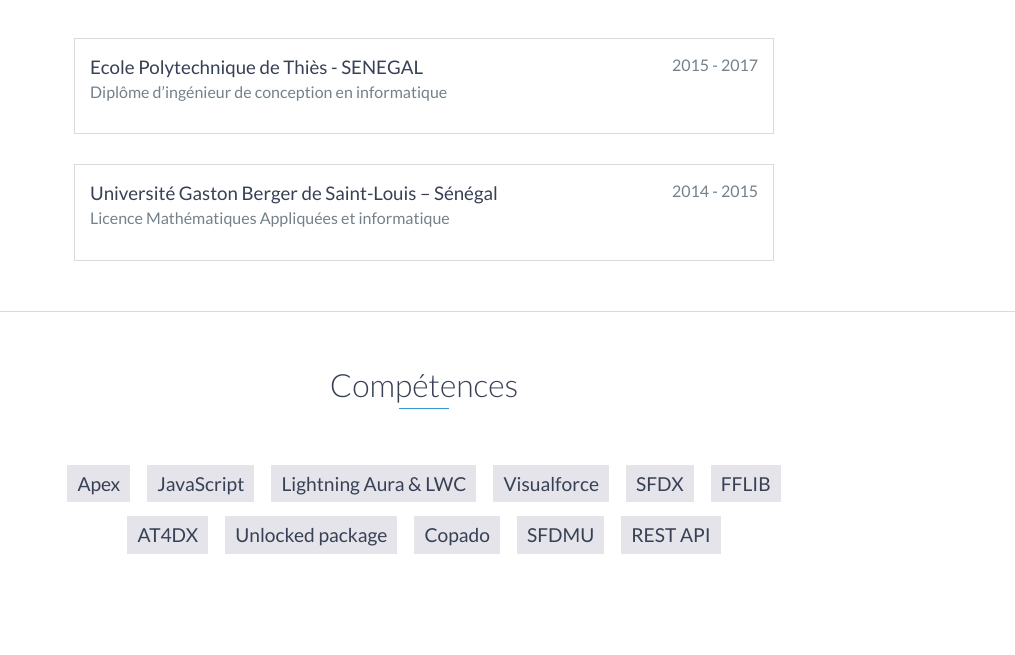
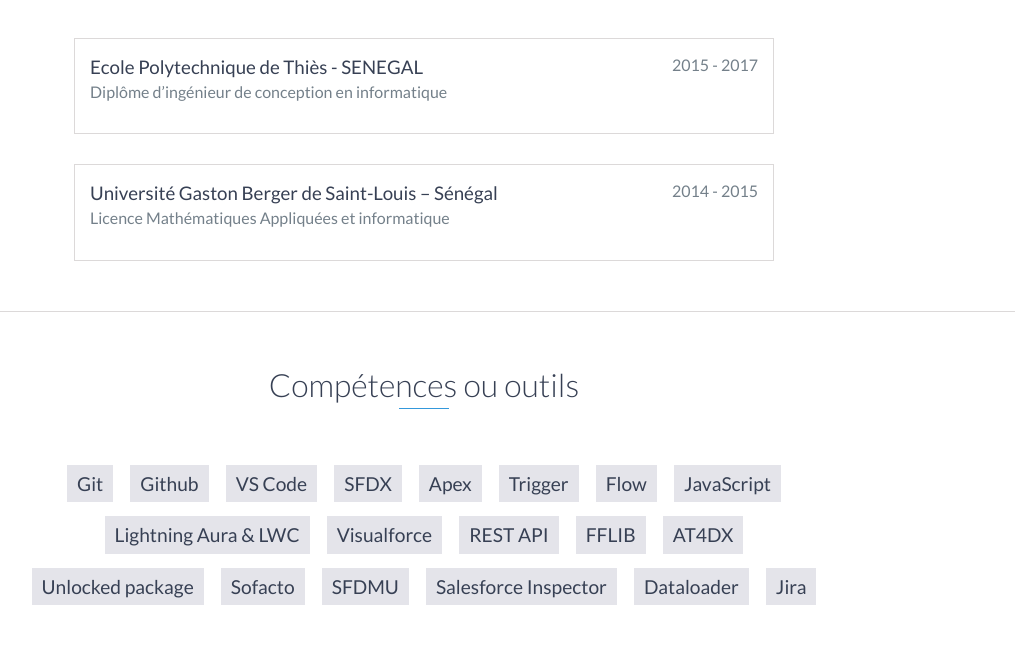
Before and after one commit to NgomDibocor/portfolio, a website: page index.html in a window 1280 px wide. Shown: the part 3886-4541 px from the top of the page, without its empty margins (216-1231 px from the left). Drawn offline with nearby package versions, Linux system fonts and the light colour scheme.

Commit message:
Update skills

```diff
--- a/index.html
+++ b/index.html
@@ -222,19 +222,27 @@
     <!-- End #education -->
 
     <div id="skills">
-        <h2 class="heading">Compétences</h2>
+        <h2 class="heading">Compétences ou outils</h2>
         <ul>
+	    <li>Git</li>
+	    <li>Github</li>
+            <li>VS Code</li>
+	    <li>SFDX</li>
             <li>Apex</li>
+	    <li>Trigger</li>
+	    <li>Flow</li>
             <li>JavaScript</li>
             <li>Lightning Aura & LWC</li>
             <li>Visualforce</li>
-            <li>SFDX</li>
+	    <li>REST API</li>
             <li>FFLIB</li>
             <li>AT4DX</li>
             <li>Unlocked package</li>
-            <li>Copado</li>
-            <li>SFDMU</li>
-            <li>REST API</li>
+      	    <li>Sofacto</li>
+	    <li>SFDMU</li>
+	    <li>Salesforce Inspector</li>
+	    <li>Dataloader</li>
+	    <li>Jira</li>
         </ul>
     </div>
     <!-- End #skills -->
```
